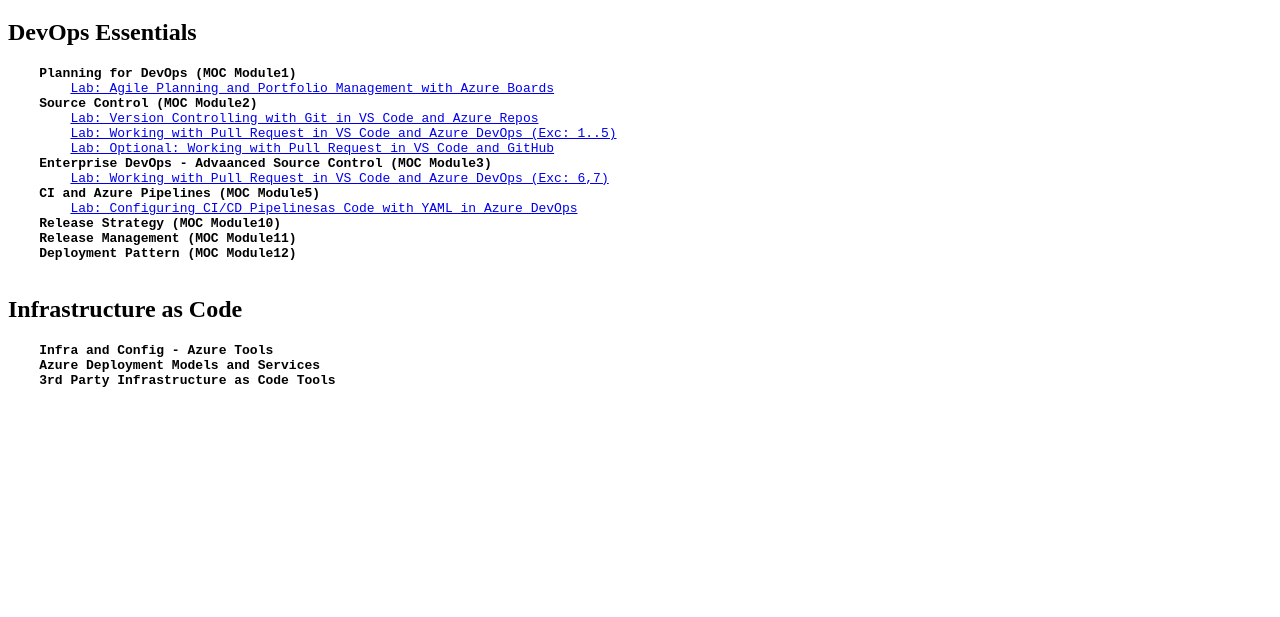
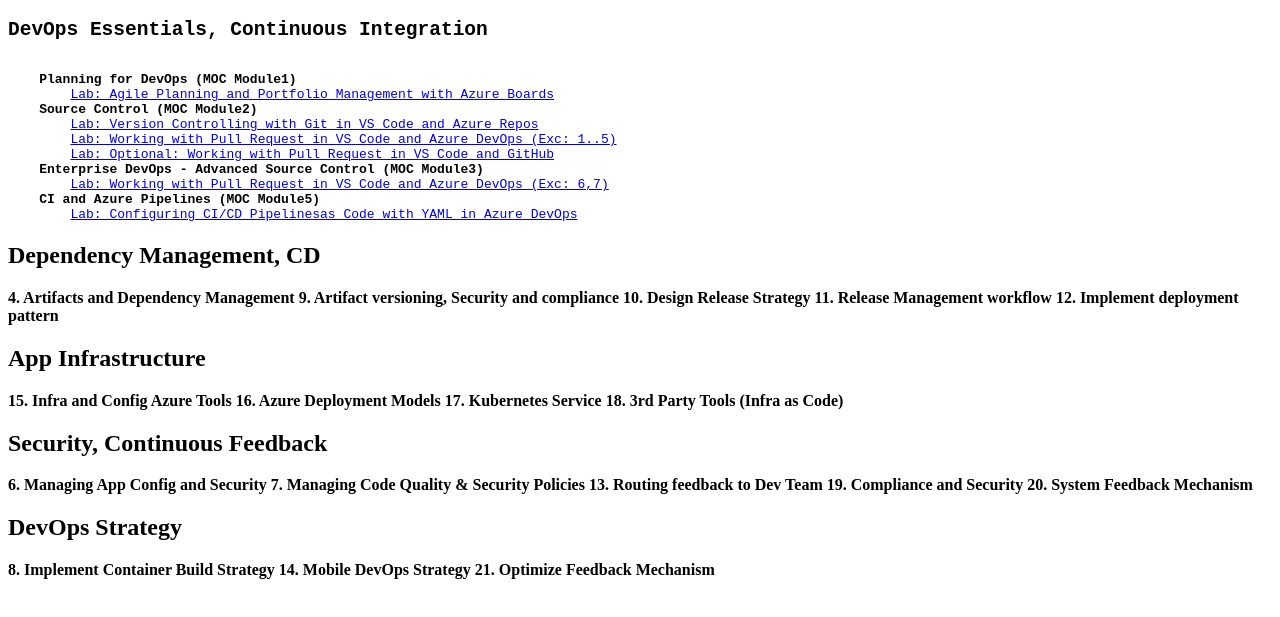
Before and after one commit to Akilien/vikasrajput.github.io, a plain HTML site: page az400-devops-labs/index.html in a window 1280 px wide. Shown: the part 61-678 px from the top of the page. Drawn offline with Linux system fonts and the light colour scheme.

Commit message:
created daily structure

```diff
--- a/az400-devops-labs/index.html
+++ b/az400-devops-labs/index.html
@@ -4,32 +4,42 @@
     <title>AZ-400:  Azure DevOps Labs</title>
 </head>
 <body>
-    <h1>AZ-400: Azure DevOps Labs</h1>
-    <h2>DevOps Essentials</h2>
-    <pre>
+<h1>AZ-400: Azure DevOps Labs</h1>
+<pre>
+<h2>DevOps Essentials, Continuous Integration</h2>
     <b>Planning for DevOps (MOC Module1)</b>
         <a href="https://www.azuredevopslabs.com/labs/azuredevops/agile/" target="_blank">Lab: Agile Planning and Portfolio Management with Azure Boards</a>
     <b>Source Control (MOC Module2)</b>
         <a href="https://www.azuredevopslabs.com/labs/azuredevops/git/" target="_blank">Lab: Version Controlling with Git in VS Code and Azure Repos</a>
         <a href="https://www.azuredevopslabs.com/labs/azuredevops/pullrequests/" target="_blank">Lab: Working with Pull Request in VS Code and Azure DevOps (Exc: 1..5)</a>
         <a href="https://www.azuredevopslabs.com/labs/azuredevops/githubpullrequests/" target="_blank">Lab: Optional: Working with Pull Request in VS Code and GitHub</a>
-    <b>Enterprise DevOps - Advaanced Source Control (MOC Module3)</b>
+    <b>Enterprise DevOps - Advanced Source Control (MOC Module3)</b>
         <a href="https://www.azuredevopslabs.com/labs/azuredevops/pullrequests/" target="_blank">Lab: Working with Pull Request in VS Code and Azure DevOps (Exc: 6,7)</a>
     <b>CI and Azure Pipelines (MOC Module5)</b>
         <a href="https://www.azuredevopslabs.com/labs/azuredevops/yaml/" target="_blank">Lab: Configuring CI/CD Pipelinesas Code with YAML in Azure DevOps</a>
-    <b>Release Strategy (MOC Module10)</b>
-    <b>Release Management (MOC Module11)</b>
-    <b>Deployment Pattern (MOC Module12)</b>
-       </pre>
+</pre>
 
-    <h2>Infrastructure as Code</h2>
-    <pre>
-    <b>Infra and Config - Azure Tools</b>
-    <b>Azure Deployment Models and Services</b>
-    <b>3rd Party Infrastructure as Code Tools</b>
-    </pre>
-
-
+<h2>Dependency Management, CD      </h2>
+	<b>4. Artifacts and Dependency Management          </b>
+	<b>9. Artifact versioning, Security and compliance </b>
+	<b>10. Design Release Strategy                     </b>
+	<b>11. Release Management workflow                 </b>
+	<b>12. Implement deployment pattern                </b>
+<h2>App Infrastructure             </h2>
+	<b>15. Infra and Config Azure Tools            </b>
+	<b>16. Azure Deployment Models                 </b>
+	<b>17. Kubernetes Service                      </b>
+	<b>18. 3rd Party Tools (Infra as Code)         </b>
+<h2>Security, Continuous Feedback  </h2>
+	<b>6. Managing App Config and Security         </b>
+	<b>7. Managing Code Quality & Security Policies</b>
+	<b>13. Routing feedback to Dev Team            </b>
+	<b>19. Compliance and Security                 </b>
+	<b>20. System Feedback Mechanism               </b>
+<h2>DevOps Strategy                </h2>
+	<b>8. Implement Container Build Strategy       </b>
+	<b>14. Mobile DevOps Strategy                  </b>
+	<b>21. Optimize Feedback Mechanism             </b>
 </body>
 
 </html>
```
